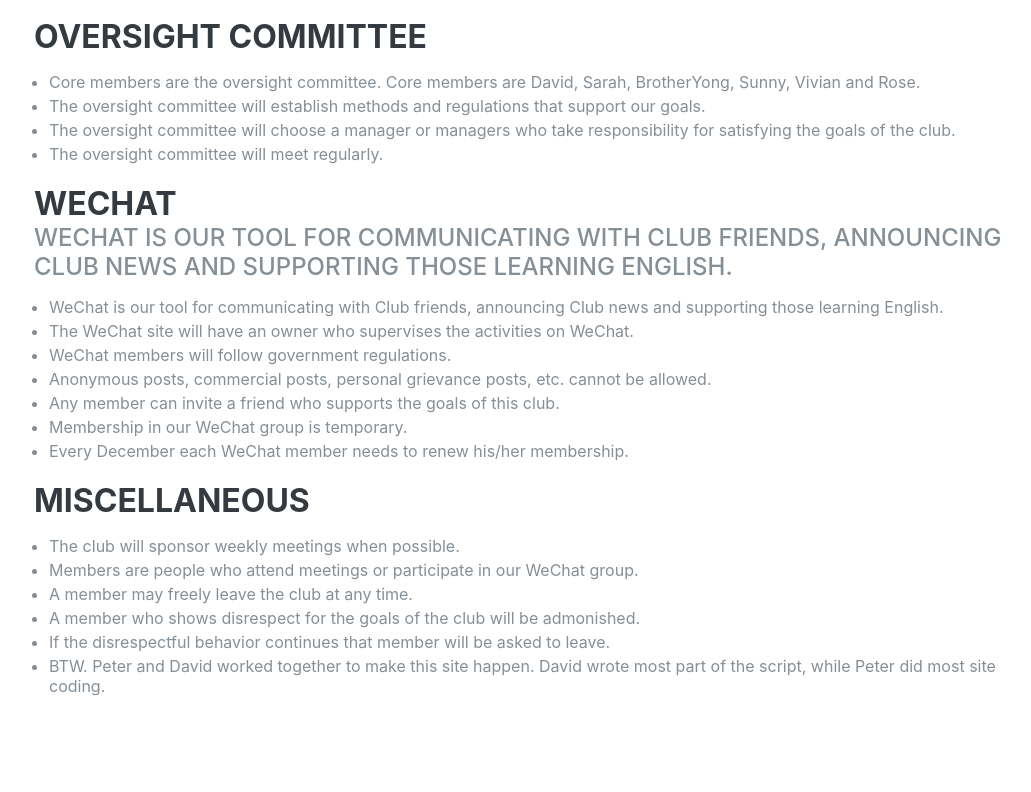
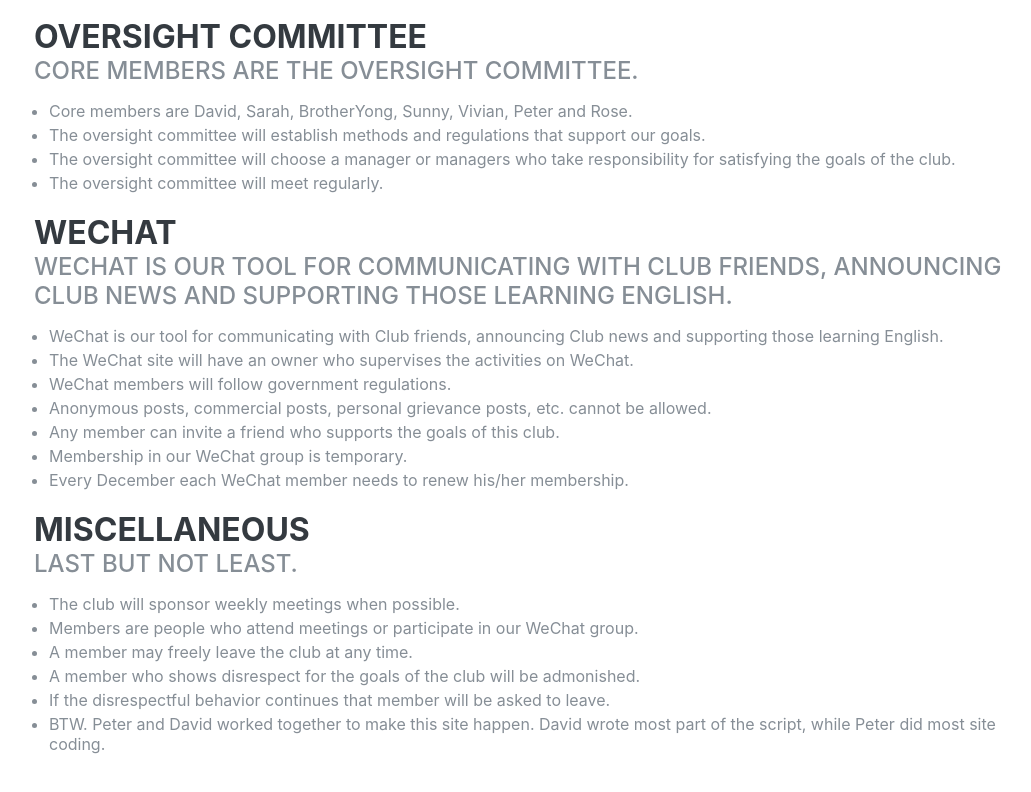
Before and after one commit to english-corner/english-corner.github.io, a plain HTML site: page index.html in a window 1280 px wide. Shown: the part 2247-3039 px from the top of the page, without its empty margins (246-1277 px from the left). Before the commit the page ends 3007 px from the top, so only its background shows below. Drawn offline with Linux system fonts and the light colour scheme; a web font is replaced by a local one.

Commit message:
subheading

```diff
--- a/index.html
+++ b/index.html
@@ -96,10 +96,13 @@
       <h3>
         Oversight Committee
       </h3>
+      <div class="subheading">
+        Core members are the oversight committee.
+      </div>
       <ul>
         <li>
-          Core members are the oversight committee. Core members are David,
-          Sarah, BrotherYong, Sunny, Vivian and Rose.
+          Core members are David, Sarah, BrotherYong, Sunny, Vivian, Peter and
+          Rose.
         </li>
         <li>
           The oversight committee will establish methods and regulations that
@@ -143,10 +146,13 @@
         </li>
       </ul>
     </section>
-    <div class="guideline">
+    <section class="guideline">
       <h3>
         Miscellaneous
       </h3>
+      <div class="subheading">
+        Last but not least.
+      </div>
       <ul>
         <li>The club will sponsor weekly meetings when possible.</li>
         <li>
@@ -167,6 +173,6 @@
           wrote most part of the script, while Peter did most site coding.
         </li>
       </ul>
-    </div>
+    </section>
   </body>
 </html>
```
